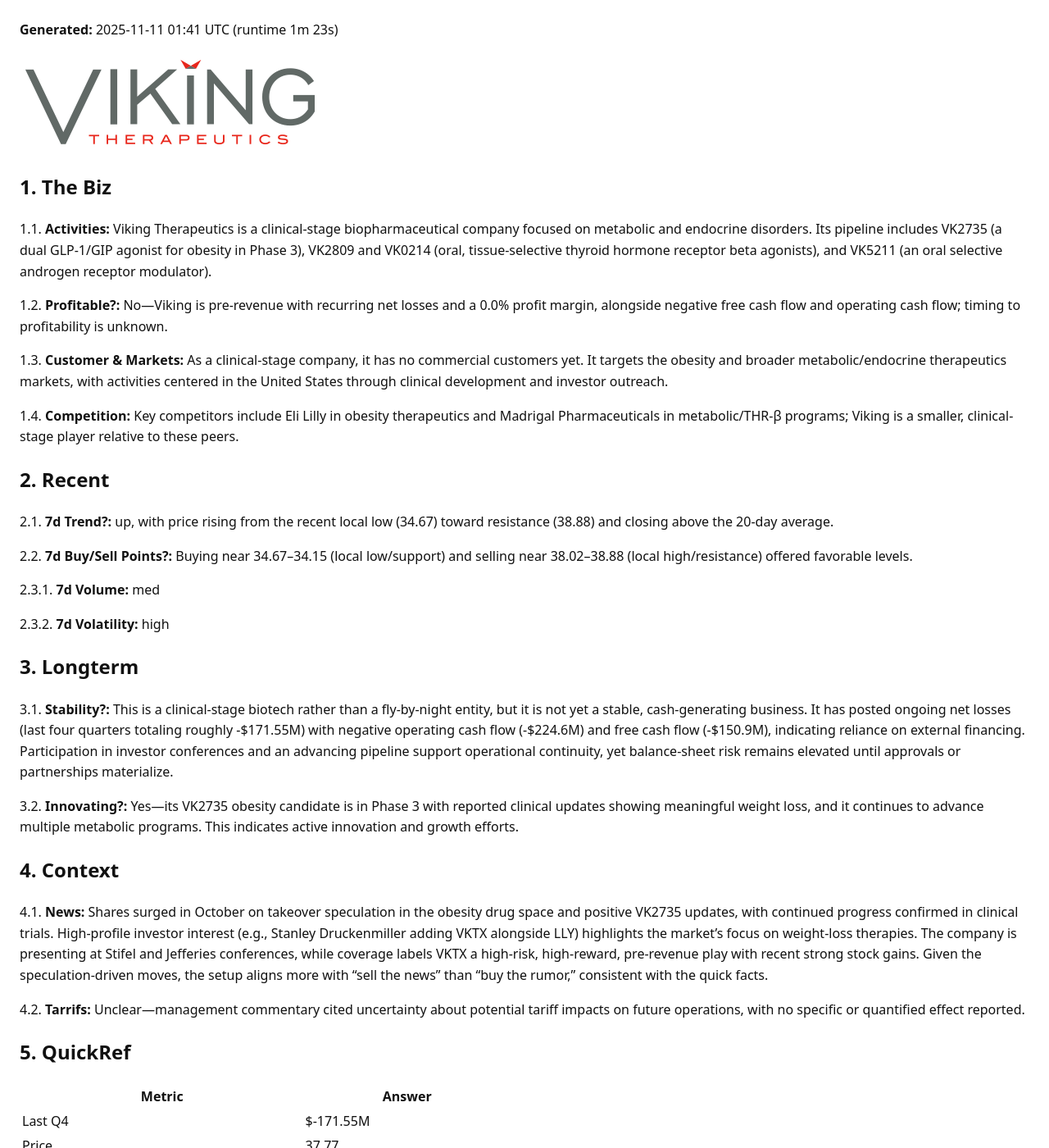
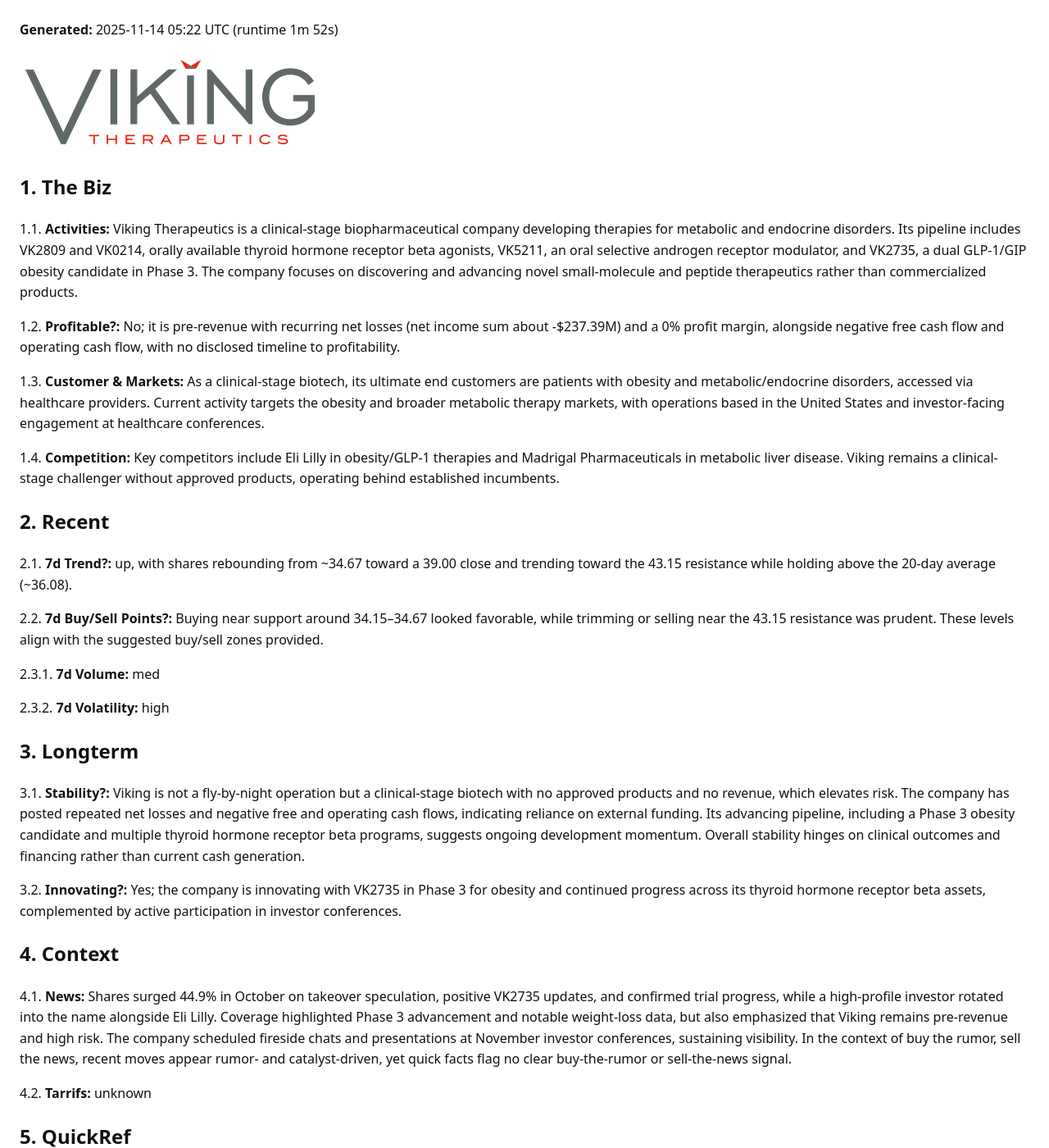
Before and after one commit to ryness/stonks, a Jekyll site: the page built from _reports/VKTX.md, in a window 1280 px wide and 1400 px high. Shown: the whole window at 82% size. Built offline with Jekyll 4.4.1, drawn with Linux system fonts in a browser that asks for light colours; some of the changed text lies outside the part shown.

Commit message:
Update report: rotation+GodsEye

```diff
--- a/_reports/VKTX.md
+++ b/_reports/VKTX.md
@@ -2,30 +2,30 @@
 layout: default
 title: "VKTX Stock Report"
 ticker: "VKTX"
-date: 2025-11-11
-generated_at: 2025-11-11T01:41:02.972095+00:00
-runtime_seconds: 82.88
+date: 2025-11-14
+generated_at: 2025-11-14T05:22:17.458245+00:00
+runtime_seconds: 111.57
 raw_markdown: |
-  **Generated:** <time class="js-local-time" datetime="2025-11-11T01:41:02.972095+00:00">2025-11-11 01:41 UTC</time> (runtime 1m 23s)
+  **Generated:** <time class="js-local-time" datetime="2025-11-14T05:22:17.458245+00:00">2025-11-14 05:22 UTC</time> (runtime 1m 52s)
 
   ![Viking Therapeutics, Inc logo](https://ryness.github.io/stonks/assets/logos/VKTX.png)
 
 
   ## 1. The Biz
 
-  1.1. **Activities:** Viking Therapeutics is a clinical-stage biopharmaceutical company focused on metabolic and endocrine disorders. Its pipeline includes VK2735 (a dual GLP-1/GIP agonist for obesity in Phase 3), VK2809 and VK0214 (oral, tissue-selective thyroid hormone receptor beta agonists), and VK5211 (an oral selective androgen receptor modulator).
+  1.1. **Activities:** Viking Therapeutics is a clinical-stage biopharmaceutical company developing therapies for metabolic and endocrine disorders. Its pipeline includes VK2809 and VK0214, orally available thyroid hormone receptor beta agonists, VK5211, an oral selective androgen receptor modulator, and VK2735, a dual GLP-1/GIP obesity candidate in Phase 3. The company focuses on discovering and advancing novel small-molecule and peptide therapeutics rather than commercialized products.
 
-  1.2. **Profitable?:** No—Viking is pre-revenue with recurring net losses and a 0.0% profit margin, alongside negative free cash flow and operating cash flow; timing to profitability is unknown.
+  1.2. **Profitable?:** No; it is pre-revenue with recurring net losses (net income sum about -$237.39M) and a 0% profit margin, alongside negative free cash flow and operating cash flow, with no disclosed timeline to profitability.
 
-  1.3. **Customer & Markets:** As a clinical-stage company, it has no commercial customers yet. It targets the obesity and broader metabolic/endocrine therapeutics markets, with activities centered in the United States through clinical development and investor outreach.
+  1.3. **Customer & Markets:** As a clinical-stage biotech, its ultimate end customers are patients with obesity and metabolic/endocrine disorders, accessed via healthcare providers. Current activity targets the obesity and broader metabolic therapy markets, with operations based in the United States and investor-facing engagement at healthcare conferences.
 
-  1.4. **Competition:** Key competitors include Eli Lilly in obesity therapeutics and Madrigal Pharmaceuticals in metabolic/THR-β programs; Viking is a smaller, clinical-stage player relative to these peers.
+  1.4. **Competition:** Key competitors include Eli Lilly in obesity/GLP-1 therapies and Madrigal Pharmaceuticals in metabolic liver disease. Viking remains a clinical-stage challenger without approved products, operating behind established incumbents.
 
   ## 2. Recent
 
-  2.1. **7d Trend?:** up, with price rising from the recent local low (34.67) toward resistance (38.88) and closing above the 20-day average.
+  2.1. **7d Trend?:** up, with shares rebounding from ~34.67 toward a 39.00 close and trending toward the 43.15 resistance while holding above the 20-day average (~36.08).
 
-  2.2. **7d Buy/Sell Points?:** Buying near 34.67–34.15 (local low/support) and selling near 38.02–38.88 (local high/resistance) offered favorable levels.
+  2.2. **7d Buy/Sell Points?:** Buying near support around 34.15–34.67 looked favorable, while trimming or selling near the 43.15 resistance was prudent. These levels align with the suggested buy/sell zones provided.
 
   2.3.1. **7d Volume:** med
 
@@ -33,15 +33,15 @@ raw_markdown: |
 
   ## 3. Longterm
 
-  3.1. **Stability?:** This is a clinical-stage biotech rather than a fly-by-night entity, but it is not yet a stable, cash-generating business. It has posted ongoing net losses (last four quarters totaling roughly -$171.55M) with negative operating cash flow (-$224.6M) and free cash flow (-$150.9M), indicating reliance on external financing. Participation in investor conferences and an advancing pipeline support operational continuity, yet balance-sheet risk remains elevated until approvals or partnerships materialize.
+  3.1. **Stability?:** Viking is not a fly-by-night operation but a clinical-stage biotech with no approved products and no revenue, which elevates risk. The company has posted repeated net losses and negative free and operating cash flows, indicating reliance on external funding. Its advancing pipeline, including a Phase 3 obesity candidate and multiple thyroid hormone receptor beta programs, suggests ongoing development momentum. Overall stability hinges on clinical outcomes and financing rather than current cash generation.
 
-  3.2. **Innovating?:** Yes—its VK2735 obesity candidate is in Phase 3 with reported clinical updates showing meaningful weight loss, and it continues to advance multiple metabolic programs. This indicates active innovation and growth efforts.
+  3.2. **Innovating?:** Yes; the company is innovating with VK2735 in Phase 3 for obesity and continued progress across its thyroid hormone receptor beta assets, complemented by active participation in investor conferences.
 
   ## 4. Context
 
-  4.1. **News:** Shares surged in October on takeover speculation in the obesity drug space and positive VK2735 updates, with continued progress confirmed in clinical trials. High-profile investor interest (e.g., Stanley Druckenmiller adding VKTX alongside LLY) highlights the market’s focus on weight-loss therapies. The company is presenting at Stifel and Jefferies conferences, while coverage labels VKTX a high-risk, high-reward, pre-revenue play with recent strong stock gains. Given the speculation-driven moves, the setup aligns more with “sell the news” than “buy the rumor,” consistent with the quick facts.
+  4.1. **News:** Shares surged 44.9% in October on takeover speculation, positive VK2735 updates, and confirmed trial progress, while a high-profile investor rotated into the name alongside Eli Lilly. Coverage highlighted Phase 3 advancement and notable weight-loss data, but also emphasized that Viking remains pre-revenue and high risk. The company scheduled fireside chats and presentations at November investor conferences, sustaining visibility. In the context of buy the rumor, sell the news, recent moves appear rumor- and catalyst-driven, yet quick facts flag no clear buy-the-rumor or sell-the-news signal.
 
-  4.2. **Tarrifs:** Unclear—management commentary cited uncertainty about potential tariff impacts on future operations, with no specific or quantified effect reported.
+  4.2. **Tarrifs:** unknown
 
   ## 5. QuickRef
 
@@ -49,17 +49,17 @@ raw_markdown: |
   <table>
   <thead><tr><th>Metric</th><th>Answer</th></tr></thead>
   <tbody>
-  <tr><td>Last Q4</td><td>$-171.55M</td></tr>
-  <tr><td>Price</td><td>37.77</td></tr>
-  <tr><td>7d Resistance</td><td>38.88</td></tr>
+  <tr><td>Last Q4</td><td>$-237.39M</td></tr>
+  <tr><td>Price</td><td>39.00</td></tr>
+  <tr><td>7d Resistance</td><td>43.15</td></tr>
   <tr><td>7d Support</td><td>34.15</td></tr>
-  <tr><td>30d Resistance</td><td>39.57</td></tr>
-  <tr><td>30d Support</td><td>25.04</td></tr>
+  <tr><td>30d Resistance</td><td>43.15</td></tr>
+  <tr><td>30d Support</td><td>28.09</td></tr>
   <tr><td>Buy the dip?</td><td>no</td></tr>
   <tr><td>Buy the rumor?</td><td>no</td></tr>
-  <tr><td>Sell the news?</td><td>yes</td></tr>
+  <tr><td>Sell the news?</td><td>no</td></tr>
   <tr><td>7d Trend:</td><td>up</td></tr>
-  <tr><td>3mo</td><td>middle</td></tr>
+  <tr><td>3mo</td><td>near-peak</td></tr>
   <tr><td>1yr</td><td>middle</td></tr>
   <tr><td>5yr</td><td>middle</td></tr>
   <tr><td>Overbought/Sold?</td><td>in the middle</td></tr>
@@ -73,8 +73,8 @@ raw_markdown: |
   <li>massive.com: company profile &amp; branding, technical indicators, headlines (5 items)</li>
   <li>yfinance: prices &amp; technicals, fundamentals, earnings calendar</li>
   <li>Google Custom Search: core business, product portfolio, profitability, earnings trend, target customers, market segments, competitors, market share, rumors, tariffs news, latest rumor, tariff impact</li>
-  <li>NewsAPI: profit outlook, market expansion, competitive landscape, tariffs</li>
-  <li>The Guardian: business model, rumor, tariff, latest news</li>
+  <li>NewsAPI: profit outlook, market expansion, competitive landscape, tariff, tariffs</li>
+  <li>The Guardian: business model, rumor, latest news</li>
   </ul>
   </div>
 
@@ -106,7 +106,7 @@ raw_markdown: |
   Massive profile: GET https://api.massive.com/v3/reference/tickers/VKTX?apiKey=%2A%2A%2A
   Massive profile: response 200 from https://api.massive.com/v3/reference/tickers/VKTX?apiKey=&lt;redacted&gt;
   Massive profile: company metadata retrieved successfully.
-  Massive logo: using cached asset assets/logos/VKTX.png
+  Massive logo: using cached asset /home/runner/work/stonks/stonks/assets/logos/VKTX.png
   Massive related companies: GET https://api.massive.com/v1/related-companies/VKTX?apiKey=%2A%2A%2A
   Massive related companies: response 200 from https://api.massive.com/v1/related-companies/VKTX?apiKey=&lt;redacted&gt;
   Massive related companies: retrieved 2 entries.
@@ -144,7 +144,7 @@ raw_markdown: |
       google_custom_search: 5 result(s)
     newsapi search -&gt; VKTX profit outlook (priority: newsapi, gnews, guardian)
   NewsAPI search: GET https://newsapi.org/v2/everything?q=VKTX+profit+outlook&amp;pageSize=5&amp;language=en&amp;sortBy=publishedAt&amp;apiKey=%2A%2A%2A
-      newsapi: 2 result(s)
+      newsapi: 3 result(s)
     google_custom_search search -&gt; VKTX target customers (priority: google_custom_search, newsapi, gnews, guardian)
   Google Custom Search: GET https://www.googleapis.com/customsearch/v1?key=%2A%2A%2A&amp;cx=46c4e3bbc6b31470f&amp;q=VKTX+target+customers&amp;num=5
       google_custom_search: 5 result(s)
@@ -178,11 +178,7 @@ raw_markdown: |
       guardian: 5 result(s)
     newsapi search -&gt; VKTX tariff (priority: newsapi, gnews, guardian)
   NewsAPI search: GET https://newsapi.org/v2/everything?q=VKTX+tariff&amp;pageSize=5&amp;language=en&amp;sortBy=publishedAt&amp;apiKey=%2A%2A%2A
-  GNews search: GET https://gnews.io/api/v4/search?q=VKTX+tariff&amp;lang=en&amp;max=5&amp;token=%2A%2A%2A
-  Guardian search: GET https://content.guardianapis.com/search?q=VKTX+tariff&amp;api-key=%2A%2A%2A&amp;page-size=5&amp;order-by=newest&amp;show-fields=trailText
-      newsapi: 0 result(s)
-      gnews: 0 result(s)
-      guardian: 5 result(s)
+      newsapi: 1 result(s)
     newsapi search -&gt; VKTX latest news (priority: newsapi, gnews, guardian)
   NewsAPI search: GET https://newsapi.org/v2/everything?q=VKTX+latest+news&amp;pageSize=5&amp;language=en&amp;sortBy=publishedAt&amp;apiKey=%2A%2A%2A
   GNews search: GET https://gnews.io/api/v4/search?q=VKTX+latest+news&amp;lang=en&amp;max=5&amp;token=%2A%2A%2A
@@ -220,26 +216,26 @@ raw_markdown: |
   </details>
 ---
 
-**Generated:** <time class="js-local-time" datetime="2025-11-11T01:41:02.972095+00:00">2025-11-11 01:41 UTC</time> (runtime 1m 23s)
+**Generated:** <time class="js-local-time" datetime="2025-11-14T05:22:17.458245+00:00">2025-11-14 05:22 UTC</time> (runtime 1m 52s)
 
 ![Viking Therapeutics, Inc logo](https://ryness.github.io/stonks/assets/logos/VKTX.png)
 
 
 ## 1. The Biz
 
-1.1. **Activities:** Viking Therapeutics is a clinical-stage biopharmaceutical company focused on metabolic and endocrine disorders. Its pipeline includes VK2735 (a dual GLP-1/GIP agonist for obesity in Phase 3), VK2809 and VK0214 (oral, tissue-selective thyroid hormone receptor beta agonists), and VK5211 (an oral selective androgen receptor modulator).
+1.1. **Activities:** Viking Therapeutics is a clinical-stage biopharmaceutical company developing therapies for metabolic and endocrine disorders. Its pipeline includes VK2809 and VK0214, orally available thyroid hormone receptor beta agonists, VK5211, an oral selective androgen receptor modulator, and VK2735, a dual GLP-1/GIP obesity candidate in Phase 3. The company focuses on discovering and advancing novel small-molecule and peptide therapeutics rather than commercialized products.
 
-1.2. **Profitable?:** No—Viking is pre-revenue with recurring net losses and a 0.0% profit margin, alongside negative free cash flow and operating cash flow; timing to profitability is unknown.
+1.2. **Profitable?:** No; it is pre-revenue with recurring net losses (net income sum about -$237.39M) and a 0% profit margin, alongside negative free cash flow and operating cash flow, with no disclosed timeline to profitability.
 
-1.3. **Customer & Markets:** As a clinical-stage company, it has no commercial customers yet. It targets the obesity and broader metabolic/endocrine therapeutics markets, with activities centered in the United States through clinical development and investor outreach.
+1.3. **Customer & Markets:** As a clinical-stage biotech, its ultimate end customers are patients with obesity and metabolic/endocrine disorders, accessed via healthcare providers. Current activity targets the obesity and broader metabolic therapy markets, with operations based in the United States and investor-facing engagement at healthcare conferences.
 
-1.4. **Competition:** Key competitors include Eli Lilly in obesity therapeutics and Madrigal Pharmaceuticals in metabolic/THR-β programs; Viking is a smaller, clinical-stage player relative to these peers.
+1.4. **Competition:** Key competitors include Eli Lilly in obesity/GLP-1 therapies and Madrigal Pharmaceuticals in metabolic liver disease. Viking remains a clinical-stage challenger without approved products, operating behind established incumbents.
 
 ## 2. Recent
 
-2.1. **7d Trend?:** up, with price rising from the recent local low (34.67) toward resistance (38.88) and closing above the 20-day average.
+2.1. **7d Trend?:** up, with shares rebounding from ~34.67 toward a 39.00 close and trending toward the 43.15 resistance while holding above the 20-day average (~36.08).
 
-2.2. **7d Buy/Sell Points?:** Buying near 34.67–34.15 (local low/support) and selling near 38.02–38.88 (local high/resistance) offered favorable levels.
+2.2. **7d Buy/Sell Points?:** Buying near support around 34.15–34.67 looked favorable, while trimming or selling near the 43.15 resistance was prudent. These levels align with the suggested buy/sell zones provided.
 
 2.3.1. **7d Volume:** med
 
@@ -247,15 +243,15 @@ raw_markdown: |
 
 ## 3. Longterm
 
-3.1. **Stability?:** This is a clinical-stage biotech rather than a fly-by-night entity, but it is not yet a stable, cash-generating business. It has posted ongoing net losses (last four quarters totaling roughly -$171.55M) with negative operating cash flow (-$224.6M) and free cash flow (-$150.9M), indicating reliance on external financing. Participation in investor conferences and an advancing pipeline support operational continuity, yet balance-sheet risk remains elevated until approvals or partnerships materialize.
+3.1. **Stability?:** Viking is not a fly-by-night operation but a clinical-stage biotech with no approved products and no revenue, which elevates risk. The company has posted repeated net losses and negative free and operating cash flows, indicating reliance on external funding. Its advancing pipeline, including a Phase 3 obesity candidate and multiple thyroid hormone receptor beta programs, suggests ongoing development momentum. Overall stability hinges on clinical outcomes and financing rather than current cash generation.
 
-3.2. **Innovating?:** Yes—its VK2735 obesity candidate is in Phase 3 with reported clinical updates showing meaningful weight loss, and it continues to advance multiple metabolic programs. This indicates active innovation and growth efforts.
+3.2. **Innovating?:** Yes; the company is innovating with VK2735 in Phase 3 for obesity and continued progress across its thyroid hormone receptor beta assets, complemented by active participation in investor conferences.
 
 ## 4. Context
 
-4.1. **News:** Shares surged in October on takeover speculation in the obesity drug space and positive VK2735 updates, with continued progress confirmed in clinical trials. High-profile investor interest (e.g., Stanley Druckenmiller adding VKTX alongside LLY) highlights the market’s focus on weight-loss therapies. The company is presenting at Stifel and Jefferies conferences, while coverage labels VKTX a high-risk, high-reward, pre-revenue play with recent strong stock gains. Given the speculation-driven moves, the setup aligns more with “sell the news” than “buy the rumor,” consistent with the quick facts.
+4.1. **News:** Shares surged 44.9% in October on takeover speculation, positive VK2735 updates, and confirmed trial progress, while a high-profile investor rotated into the name alongside Eli Lilly. Coverage highlighted Phase 3 advancement and notable weight-loss data, but also emphasized that Viking remains pre-revenue and high risk. The company scheduled fireside chats and presentations at November investor conferences, sustaining visibility. In the context of buy the rumor, sell the news, recent moves appear rumor- and catalyst-driven, yet quick facts flag no clear buy-the-rumor or sell-the-news signal.
 
-4.2. **Tarrifs:** Unclear—management commentary cited uncertainty about potential tariff impacts on future operations, with no specific or quantified effect reported.
+4.2. **Tarrifs:** unknown
 
 ## 5. QuickRef
 
@@ -263,17 +259,17 @@ raw_markdown: |
 <table>
 <thead><tr><th>Metric</th><th>Answer</th></tr></thead>
 <tbody>
-<tr><td>Last Q4</td><td>$-171.55M</td></tr>
-<tr><td>Price</td><td>37.77</td></tr>
-<tr><td>7d Resistance</td><td>38.88</td></tr>
+<tr><td>Last Q4</td><td>$-237.39M</td></tr>
+<tr><td>Price</td><td>39.00</td></tr>
+<tr><td>7d Resistance</td><td>43.15</td></tr>
 <tr><td>7d Support</td><td>34.15</td></tr>
-<tr><td>30d Resistance</td><td>39.57</td></tr>
-<tr><td>30d Support</td><td>25.04</td></tr>
+<tr><td>30d Resistance</td><td>43.15</td></tr>
+<tr><td>30d Support</td><td>28.09</td></tr>
 <tr><td>Buy the dip?</td><td>no</td></tr>
 <tr><td>Buy the rumor?</td><td>no</td></tr>
-<tr><td>Sell the news?</td><td>yes</td></tr>
+<tr><td>Sell the news?</td><td>no</td></tr>
 <tr><td>7d Trend:</td><td>up</td></tr>
-<tr><td>3mo</td><td>middle</td></tr>
+<tr><td>3mo</td><td>near-peak</td></tr>
 <tr><td>1yr</td><td>middle</td></tr>
 <tr><td>5yr</td><td>middle</td></tr>
 <tr><td>Overbought/Sold?</td><td>in the middle</td></tr>
@@ -287,8 +283,8 @@ raw_markdown: |
 <li>massive.com: company profile &amp; branding, technical indicators, headlines (5 items)</li>
 <li>yfinance: prices &amp; technicals, fundamentals, earnings calendar</li>
 <li>Google Custom Search: core business, product portfolio, profitability, earnings trend, target customers, market segments, competitors, market share, rumors, tariffs news, latest rumor, tariff impact</li>
-<li>NewsAPI: profit outlook, market expansion, competitive landscape, tariffs</li>
-<li>The Guardian: business model, rumor, tariff, latest news</li>
+<li>NewsAPI: profit outlook, market expansion, competitive landscape, tariff, tariffs</li>
+<li>The Guardian: business model, rumor, latest news</li>
 </ul>
 </div>
 
@@ -320,7 +316,7 @@ Fetching company profile (massive.com)...
 Massive profile: GET https://api.massive.com/v3/reference/tickers/VKTX?apiKey=%2A%2A%2A
 Massive profile: response 200 from https://api.massive.com/v3/reference/tickers/VKTX?apiKey=&lt;redacted&gt;
 Massive profile: company metadata retrieved successfully.
-Massive logo: using cached asset assets/logos/VKTX.png
+Massive logo: using cached asset /home/runner/work/stonks/stonks/assets/logos/VKTX.png
 Massive related companies: GET https://api.massive.com/v1/related-companies/VKTX?apiKey=%2A%2A%2A
 Massive related companies: response 200 from https://api.massive.com/v1/related-companies/VKTX?apiKey=&lt;redacted&gt;
 Massive related companies: retrieved 2 entries.
@@ -358,7 +354,7 @@ Google Custom Search: GET https://www.googleapis.com/customsearch/v1?key=%2A%2A%
     google_custom_search: 5 result(s)
   newsapi search -&gt; VKTX profit outlook (priority: newsapi, gnews, guardian)
 NewsAPI search: GET https://newsapi.org/v2/everything?q=VKTX+profit+outlook&amp;pageSize=5&amp;language=en&amp;sortBy=publishedAt&amp;apiKey=%2A%2A%2A
-    newsapi: 2 result(s)
+    newsapi: 3 result(s)
   google_custom_search search -&gt; VKTX target customers (priority: google_custom_search, newsapi, gnews, guardian)
 Google Custom Search: GET https://www.googleapis.com/customsearch/v1?key=%2A%2A%2A&amp;cx=46c4e3bbc6b31470f&amp;q=VKTX+target+customers&amp;num=5
     google_custom_search: 5 result(s)
@@ -392,11 +388,7 @@ Guardian search: GET https://content.guardianapis.com/search?q=VKTX+rumor&amp;ap
     guardian: 5 result(s)
   newsapi search -&gt; VKTX tariff (priority: newsapi, gnews, guardian)
 NewsAPI search: GET https://newsapi.org/v2/everything?q=VKTX+tariff&amp;pageSize=5&amp;language=en&amp;sortBy=publishedAt&amp;apiKey=%2A%2A%2A
-GNews search: GET https://gnews.io/api/v4/search?q=VKTX+tariff&amp;lang=en&amp;max=5&amp;token=%2A%2A%2A
-Guardian search: GET https://content.guardianapis.com/search?q=VKTX+tariff&amp;api-key=%2A%2A%2A&amp;page-size=5&amp;order-by=newest&amp;show-fields=trailText
-    newsapi: 0 result(s)
-    gnews: 0 result(s)
-    guardian: 5 result(s)
+    newsapi: 1 result(s)
   newsapi search -&gt; VKTX latest news (priority: newsapi, gnews, guardian)
 NewsAPI search: GET https://newsapi.org/v2/everything?q=VKTX+latest+news&amp;pageSize=5&amp;language=en&amp;sortBy=publishedAt&amp;apiKey=%2A%2A%2A
 GNews search: GET https://gnews.io/api/v4/search?q=VKTX+latest+news&amp;lang=en&amp;max=5&amp;token=%2A%2A%2A
```
Also changed, not shown: other parts of _reports/VKTX.md (+6 -6 lines), _reports/GODSEYE.md (+36 -36 lines).
